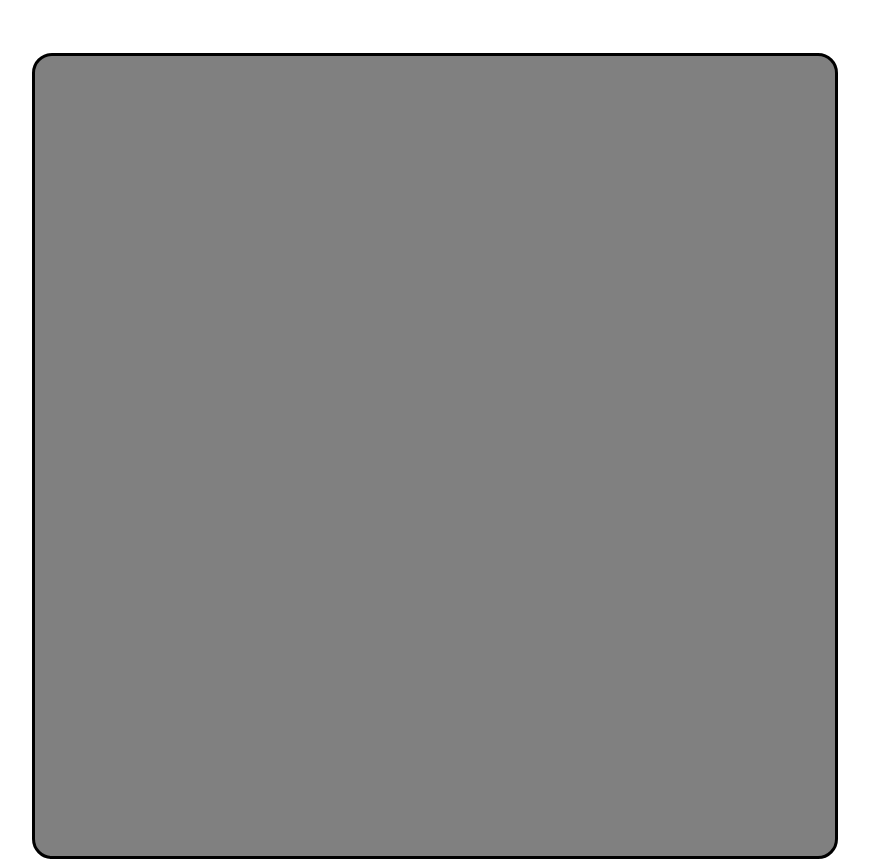
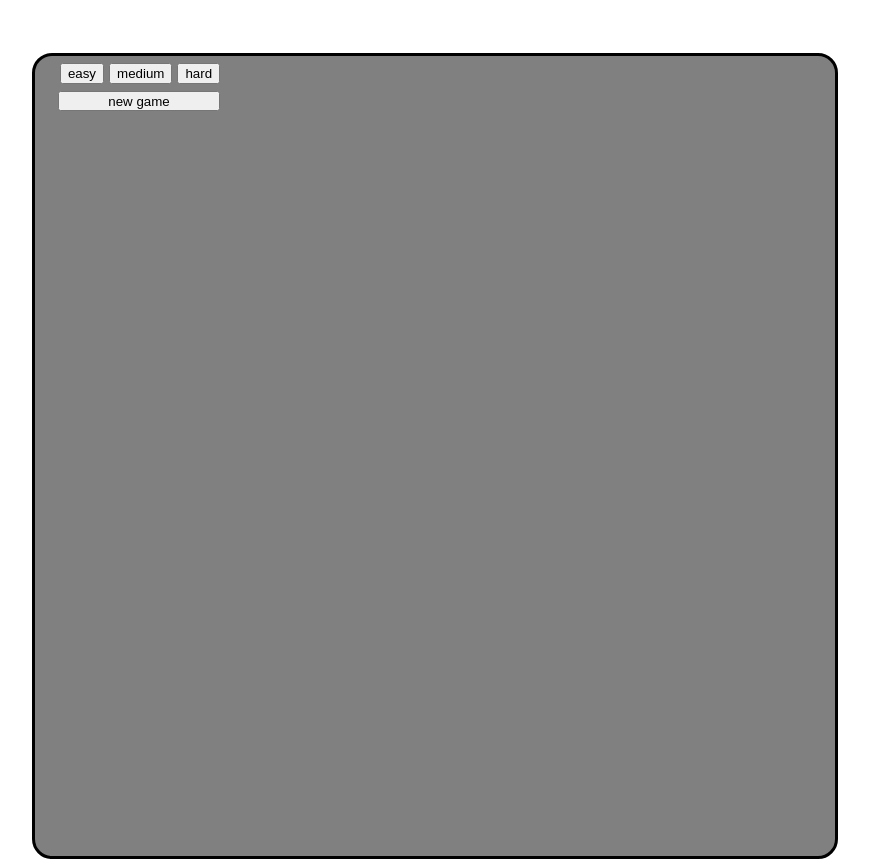
Before and after one commit to NikitaBystritsky/simon-says, a plain HTML site: page simon-says/index.html in a window 1280 px wide. Shown: the whole page, without its empty margins (205-1074 px from the left). Drawn offline with Linux system fonts and the light colour scheme.

Commit message:
feat: add levels button and new game button

```diff
--- a/simon-says/script.js
+++ b/simon-says/script.js
@@ -5,4 +5,22 @@ const mainContainer = document.createElement('div');
 mainContainer.classList.add('main-container');
 body.appendChild(mainContainer);
 
+//level container
+const levelContainer = document.createElement('div');
+levelContainer.classList.add('level-container');
+mainContainer.appendChild(levelContainer);
+
 //level buttons
+const levels = ['easy', 'medium', 'hard'];
+levels.forEach(level => {
+    const button = document.createElement('button');
+    button.textContent = level;
+    button.onclick = () => startGame(level);
+  levelContainer.appendChild(button);
+});
+
+//new game button
+const newGameButton = document.createElement('button');
+newGameButton.classList.add('new-game-btn');
+newGameButton.textContent = 'new game';
+mainContainer.appendChild(newGameButton);
--- a/simon-says/style.css
+++ b/simon-says/style.css
@@ -12,3 +12,19 @@ body{
     border-color: black;
     border: solid;
 }
+
+.level-container{
+    width: 200px;
+    height: 25px;
+    margin: 5px;
+    display: flex;
+    align-items: center;
+    justify-content: center;
+    gap: 5px;
+}
+
+.new-game-btn{
+    width: 162px;
+    height: 20px;
+    margin-left: 23px;
+}
```
